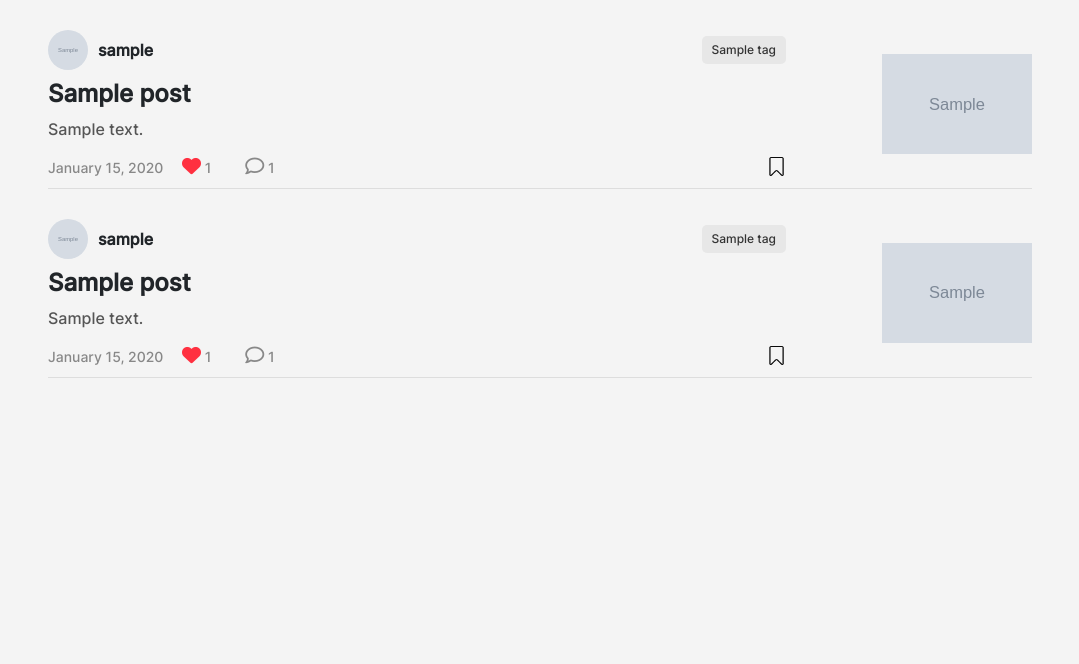
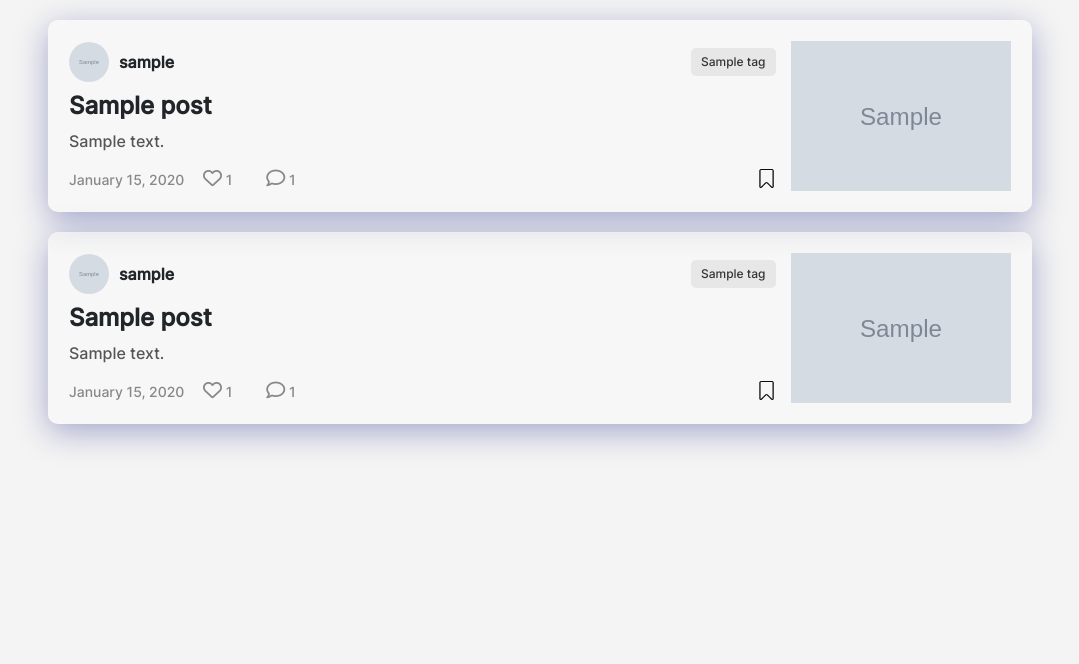
Before and after one commit to JivinVarghese/BotanicStories, a Django app: page /home/ in a window 1280 px wide. Shown: the part 74-738 px from the top of the page, without its empty margins (100-1179 px from the left). Run offline with Django 5.2, Linux system fonts and the light colour scheme; tables that the repository leaves empty hold one stand-in row (values such as "Sample post"); grey boxes marked "Sample" are stand-in pictures; some libraries are stand-ins or nearby versions; some web fonts are replaced.

Commit message:
added scaling effect to the posts and updated styles

```diff
--- a/myapp/static/css/styles.css
+++ b/myapp/static/css/styles.css
@@ -147,10 +147,18 @@ body {
     justify-content: space-between;
     border-bottom: 1px solid #ddd;
     padding: 10px 0;
+    transition: transform 0.3s ease, box-shadow 0.3s ease;
+}
+
+.post-container:hover {
+    transform: scale(1.02);
+    box-shadow: 0 10px 40px 0 rgba(31, 38, 135, 0.37);
 }
 
 .post-content {
     width: 75%;
+    cursor: pointer;
+
 }
 
 .post-title {
@@ -174,9 +182,11 @@ body {
 }
 
 .post-image img {
-    width: 150px;
-    height: 100px;
+    width: 220px; /* Increased width */
+    height: 150px; /* Increased height */
     object-fit: cover;
+    cursor: pointer;
+
 }
 
 .post-header {
@@ -249,6 +259,10 @@ body {
 
 }
 
+.bookmark-container {
+    cursor: pointer;
+}
+
 #loading {
     text-align: center;
     padding: 20px;
@@ -257,6 +271,47 @@ body {
 #loading img {
     width: 50px;
     height: 50px;
+}
+
+.glassmorphism {
+    background: rgba(255, 255, 255, 0.25);
+    backdrop-filter: blur(4px);
+    -webkit-backdrop-filter: blur(4px);
+    border-radius: 10px;
+    border: 1px solid rgba(255, 255, 255, 0.18);
+    box-shadow: 0 8px 32px 0 rgba(31, 38, 135, 0.37);
+    padding: 20px;
+    margin-bottom: 20px;
+}
+
+.refresh-indicator {
+    position: fixed;
+    top: 0;
+    left: 0;
+    width: 100%;
+    height: 60px;
+    background-color: #f0f0f0;
+    display: flex;
+    align-items: center;
+    justify-content: center;
+    transform: translateY(-60px);
+    transition: transform 0.3s ease;
+    z-index: 1000;
+}
+
+.refresh-spinner {
+    width: 30px;
+    height: 30px;
+    border: 3px solid #333;
+    border-top: 3px solid #f0f0f0;
+    border-radius: 50%;
+    animation: spin 1s linear infinite;
+    margin-right: 10px;
+}
+
+@keyframes spin {
+    0% { transform: rotate(0deg); }
+    100% { transform: rotate(360deg); }
 }
 
 
--- a/myapp/templates/home.html
+++ b/myapp/templates/home.html
@@ -2,6 +2,10 @@
 {% load static %}
 
 {% block content %}
+<div id="refresh-indicator" class="refresh-indicator">
+    <div class="refresh-spinner"></div>
+    <span>Release to refresh</span>
+</div>
 <div class="container">
     <div id="post-list">
         {% include "post_list.html" %}
@@ -11,7 +15,6 @@
     </div>
 </div>
 
-
 <script>
 document.addEventListener('DOMContentLoaded', () => {
     let page = 1;
@@ -19,6 +22,10 @@ document.addEventListener('DOMContentLoaded', () => {
     let allPostsLoaded = false;
     const postList = document.getElementById('post-list');
     const loadingIndicator = document.getElementById('loading');
+    const refreshIndicator = document.getElementById('refresh-indicator');
+    let startY = 0;
+    let pullDistance = 0;
+    const pullThreshold = 100; // Pixels to pull before triggering refresh
 
     function loadMorePosts() {
         if (loading || allPostsLoaded) return;
@@ -60,8 +67,21 @@ document.addEventListener('DOMContentLoaded', () => {
 
     function attachEventListeners() {
         document.querySelectorAll('.bookmark-container').forEach(container => {
-            container.addEventListener('click', (event) => {
+            container.addEventListener('click', handleBookmarkClick);
+        });
+
+        document.querySelectorAll('.post-container').forEach(container => {
+            container.addEventListener('click', handlePostClick);
+        });
+
+        document.querySelectorAll('.like-icon').forEach(icon => {
+            icon.addEventListener('click', handleLikeClick);
+        });
+    }
+
+    function handleBookmarkClick(event) {
         event.stopPropagation();  // Prevent triggering the post click event
+        const container = event.currentTarget;
         const addIcon = container.querySelector('.add-bookmark');
         const removeIcon = container.querySelector('.remove-bookmark');
         const postId = addIcon.getAttribute('data-id');
@@ -94,23 +114,83 @@ document.addEventListener('DOMContentLoaded', () => {
             addIcon.style.display = action === 'add' ? 'inline' : 'none';
             removeIcon.style.display = action === 'add' ? 'none' : 'inline';
         });
-            });
-        });
-
-        document.querySelectorAll('.post-container').forEach(container => {
-            container.addEventListener('click', (event) => {
-                // Prevent navigation if the click was on the bookmark button
-                if (event.target.classList.contains('bookmark-button')) {
-                    return;
     }
 
-                const postId = container.getAttribute('data-post-id');
+    function handlePostClick(event) {
+        // Only navigate if the click was not on the bookmark container or its children
+        if (!event.target.closest('.bookmark-container') && !event.target.closest('.like-icon')) {
+            const postId = event.currentTarget.getAttribute('data-post-id');
             window.location.href = `/post/${postId}/`;
-            });
+        }
+    }
+
+    function handleLikeClick(event) {
+        event.stopPropagation();  // Prevent triggering the post click event
+        const icon = event.currentTarget;
+        const postId = icon.closest('.post-container').getAttribute('data-post-id');
+        const action = icon.classList.contains('add-like') ? 'add' : 'remove';
+
+        fetch('/like/', {
+            method: 'POST',
+            headers: {
+                'Content-Type': 'application/json',
+                'X-CSRFToken': getCookie('csrftoken')
+            },
+            body: JSON.stringify({ post_id: postId, action: action })
+        })
+        .then(response => response.json())
+        .then(data => {
+            if (data.status === 'ok') {
+                // Toggle the like icon
+                if (action === 'add') {
+                    icon.classList.remove('fa-regular', 'add-like');
+                    icon.classList.add('fa-solid', 'remove-like');
+                    icon.style.color = '#FF3040';
+                } else {
+                    icon.classList.remove('fa-solid', 'remove-like');
+                    icon.classList.add('fa-regular', 'add-like');
+                    icon.style.color = '';
+                }
+                // Update the like count
+                const likeCountSpan = icon.nextElementSibling;
+                likeCountSpan.textContent = data.likes_count;
+            }
+        })
+        .catch((error) => {
+            console.error('Error:', error);
         });
     }
 
+    // Pull-to-refresh functionality
+    function handleTouchStart(e) {
+        startY = e.touches[0].pageY;
+    }
+
+    function handleTouchMove(e) {
+        const y = e.touches[0].pageY;
+        pullDistance = y - startY;
+
+        if (window.scrollY === 0 && pullDistance > 0 && pullDistance <= pullThreshold) {
+            refreshIndicator.style.transform = `translateY(${pullDistance - 60}px)`;
+            e.preventDefault();
+        }
+    }
+
+    function handleTouchEnd() {
+        if (pullDistance >= pullThreshold) {
+            // Trigger refresh
+            location.reload();
+        } else {
+            // Reset indicator position
+            refreshIndicator.style.transform = 'translateY(-60px)';
+        }
+        pullDistance = 0;
+    }
+
     window.addEventListener('scroll', handleScroll);
+    document.addEventListener('touchstart', handleTouchStart);
+    document.addEventListener('touchmove', handleTouchMove, { passive: false });
+    document.addEventListener('touchend', handleTouchEnd);
 
     attachEventListeners();  // Attach event listeners on initial load
 });
@@ -129,7 +209,6 @@ function getCookie(name) {
     }
     return cookieValue;
 }
-
 </script>
 
 <script src="https://kit.fontawesome.com/c4e4311d16.js" crossorigin="anonymous"></script>
--- a/myapp/templates/post_list.html
+++ b/myapp/templates/post_list.html
@@ -1,6 +1,6 @@
 {% load static %}
 {% for post in posts %}
-<div class="post-container" data-post-id="{{ post.id }}">
+<div class="post-container glassmorphism" data-post-id="{{ post.id }}">
     <div class="post-content">
         <div class="post-header">
             <div class="user-info">
@@ -23,8 +23,8 @@
         <div class="post-meta">
             <span>{{ post.date | date:"F d, Y" }}</span>
             <span>
-                <i class="fa-solid fa-heart like-icon remove-like"
-                    style="color: #FF3040; font-size: 19px"
+                <i class="fa-regular fa-heart like-icon add-like"
+                    style="font-size: 19px"
                 ></i>
             <span>{{ post.likes_count }}</span></span>
             <span>
```
Lines whose indentation alone changed are shown as unchanged.
